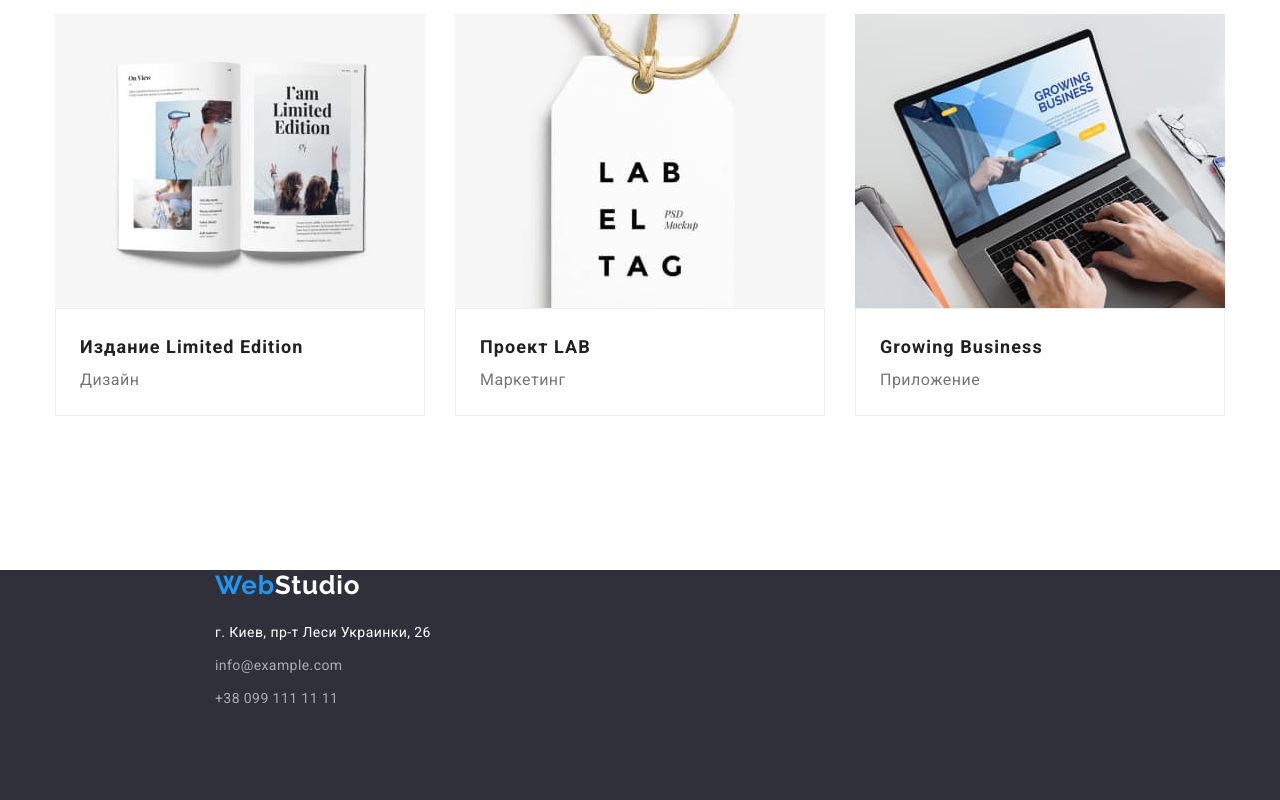
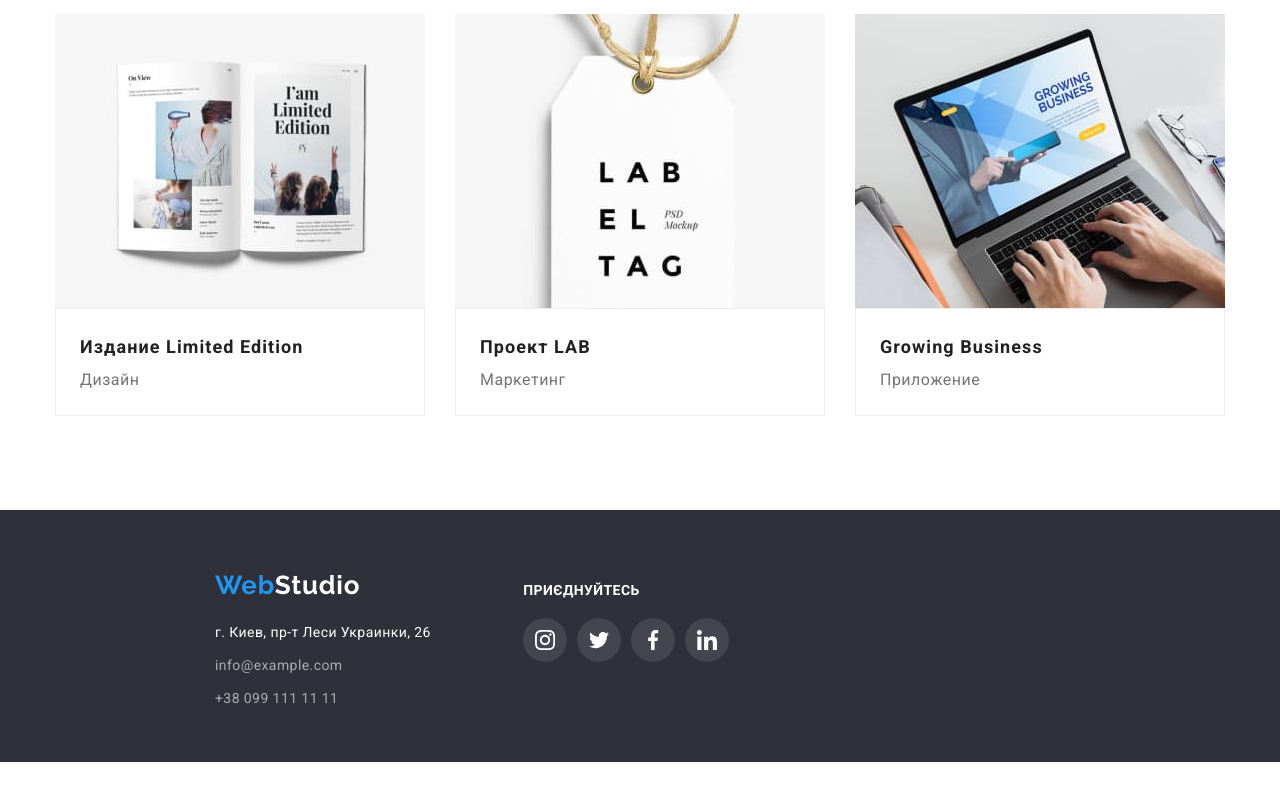
Before and after one commit to AleksandrOnline/goit-markup-hw-04, a plain HTML site: page portfolio.html in a window 1280 px wide. Shown: the part 1118-1918 px from the top of the page. After the commit the page ends 1880 px from the top, so only its background shows below. Drawn offline with nearby package versions, Linux system fonts and the light colour scheme.

Commit message:
portfolio

```diff
--- a/portfolio.html
+++ b/portfolio.html
@@ -29,8 +29,16 @@
                     </ul>
                 </nav>
                 <ul class="list header-contacts-container">
-                    <li><a class="contacts-header email" href="mailto:info@devstudio.com">info@devstudio.com</a></li>
-                    <li><a class="contacts-header" href="tel:+380961111111">+38 096 111 11 11</a></li>
+                    <li class="contact-header-df">
+                        <svg class="contact-icone-mail">
+                            <use href="./images/svgimages/sprite.svg#mail"></use>
+                        </svg><a class="contacts-header email" href="mailto:info@devstudio.com">info@devstudio.com</a>
+                    </li>
+                    <li class="contact-header-df">
+                        <svg class="contact-icone-phone">
+                            <use href="./images/svgimages/sprite.svg#phone"></use>
+                        </svg><a class="contacts-header" href="tel:+380961111111">+38 096 111 11 11</a>
+                    </li>
                 </ul>
             </div>
         </header>
@@ -137,7 +145,8 @@
     </main>
 <!-- Basement -->
     <footer class="footer">
-        <div class="container logo-footer">
+        <div class="container footer-block">
+            <div class="logo-footer">
                 <a class="logo" href="./index.html" lang="en">Web<span class="studio-footer">Studio</span></a>
                 <address>
                     <ul class="list contacts">
@@ -155,6 +164,40 @@
                     </ul>
                 </address>
             </div>
+            <div class="social-link-footer">
+                <h3 class="add">ПРИЄДНУЙТЕСЬ</h3>
+                <ul class="footer-social-list list">
+                    <li>
+                        <a href="" class="social-list-link social-link-bg">
+                            <svg class="social-list-icon-footer">
+                                <use href="./images/svgimages/sprite.svg#instagram"></use>
+                            </svg>
+                        </a>
+                    </li>
+                    <li>
+                        <a href="" class="social-list-link social-link-bg">
+                            <svg class="social-list-icon-footer" width="20" height="20">
+                                <use href="./images/svgimages/sprite.svg#twitter"></use>
+                            </svg>
+                        </a>
+                    </li>
+                    <li>
+                        <a href="" class="social-list-link social-link-bg">
+                            <svg class="social-list-icon-footer" width="20" height="20">
+                                <use href="./images/svgimages/sprite.svg#facebook"></use>
+                            </svg>
+                        </a>
+                    </li>
+                    <li>
+                        <a href="" class="social-list-link social-link-bg">
+                            <svg class="social-list-icon-footer" width="20" height="20">
+                                <use href="./images/svgimages/sprite.svg#linkedin"></use>
+                            </svg>
+                        </a>
+                    </li>
+                </ul>
+            </div>
+        </div>
     </footer>
 </body>
 </html>
```
Lines whose indentation alone changed are shown as unchanged.
